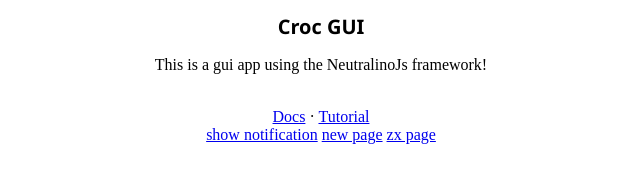
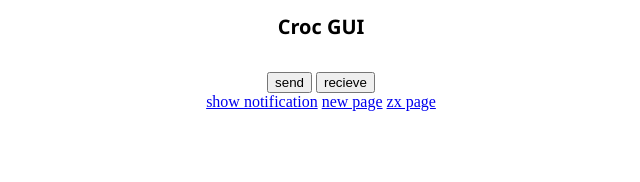
Before and after one commit to toddmcintire/croc-gui, a website: page resources/index.html in a window 1280 px wide. Shown: the whole page, without its empty margins (319-959 px from the left). Drawn offline with Linux system fonts and the light colour scheme.

Commit message:
commented out template and added send and recieve button

```diff
--- a/resources/index.html
+++ b/resources/index.html
@@ -11,13 +11,15 @@
   <body>
     <div id="neutralinoapp">
       <h1>Croc GUI</h1>
-      <p>	This is a gui app using the NeutralinoJs framework!</p>
-      <div id="info"></div>
-      <div id="number"></div>
+      <!--<div id="info"></div>-->
       <br/>
       <div>
+        <!--
         <a href="#" onclick="openDocs();">Docs</a> &middot;
         <a href="#" onclick="openTutorial();">Tutorial</a>
+        -->
+        <button onclick="sendPage();">send</button>
+        <button onclick="recievePage();">recieve</button>
       </div>
       <div>
 	      <a href="#" class="button" onclick="testNotification();">show notification</a>
--- a/resources/js/main.js
+++ b/resources/js/main.js
@@ -33,22 +33,51 @@
 }
 
 
-//default code
-function showInfo() {
-    document.getElementById('info').innerHTML = `
-        ${NL_APPID} is running on port ${NL_PORT}  inside ${NL_OS}
-        <br/><br/>
-        <span>server: v${NL_VERSION} . client: v${NL_CVERSION}</span>
-        `;
+//send page
+function sendPage() {
+    //spawns a new window
+    Neutralino.window.create('/html/send.html', {
+        // set page for new window
+        title: "send page",
+        // set width and height for new window
+        width: 400,
+        height: 400,
+        // makes so that the window closes when the process exits
+        exitProcessOnClose: true
+    });
 }
 
-function openDocs() {
-    Neutralino.os.open("https://neutralino.js.org/docs");
+function recievePage() {
+    Neutralino.window.create('/html/recieve.html', {
+        title: "recieve page",
+        width: 400,
+        height: 400,
+        exitProcessOnClose: true
+    });
 }
 
-function openTutorial() {
-    Neutralino.os.open("https://www.youtube.com/watch?v=txDlNNsgSh8&list=PLvTbqpiPhQRb2xNQlwMs0uVV0IN8N-pKj");
-}
+//recieve page
+
+//default code
+
+// function that shows basic info in the "info" div in index.html
+// function showInfo() {
+//     document.getElementById('info').innerHTML = `
+//         ${NL_APPID} is running on port ${NL_PORT}  inside ${NL_OS}
+//         <br/><br/>
+//         <span>server: v${NL_VERSION} . client: v${NL_CVERSION}</span>
+//         `;
+// }
+
+// function that when button is clicked it opens a webpage to the provided link
+// function openDocs() {
+//     Neutralino.os.open("https://neutralino.js.org/docs");
+// }
+
+// function that when button is clicked it opens a webpage to the provided link
+// function openTutorial() {
+//     Neutralino.os.open("https://www.youtube.com/watch?v=txDlNNsgSh8&list=PLvTbqpiPhQRb2xNQlwMs0uVV0IN8N-pKj");
+// }
 
 function setTray() {
     if(NL_MODE != "window") {
```
